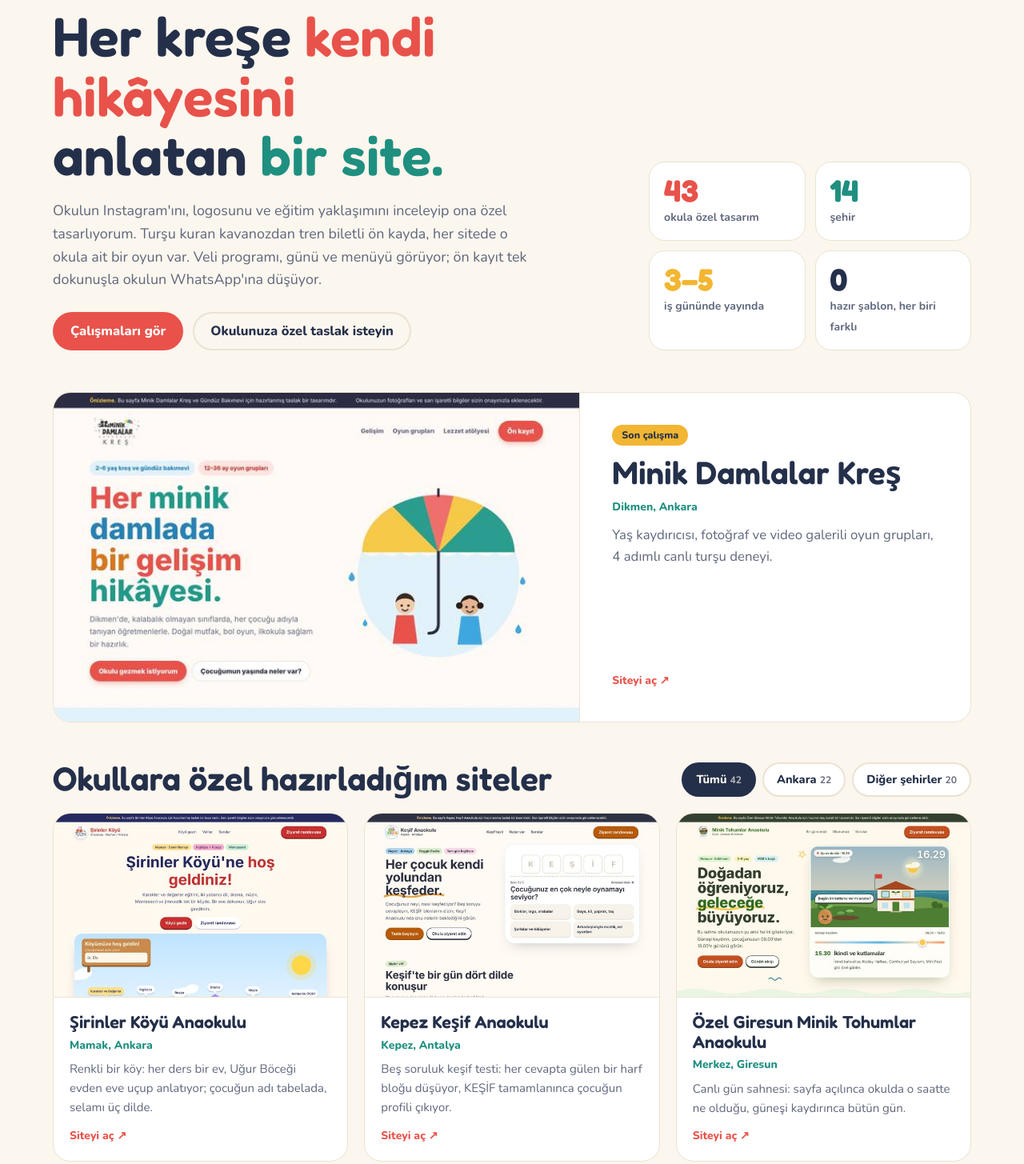
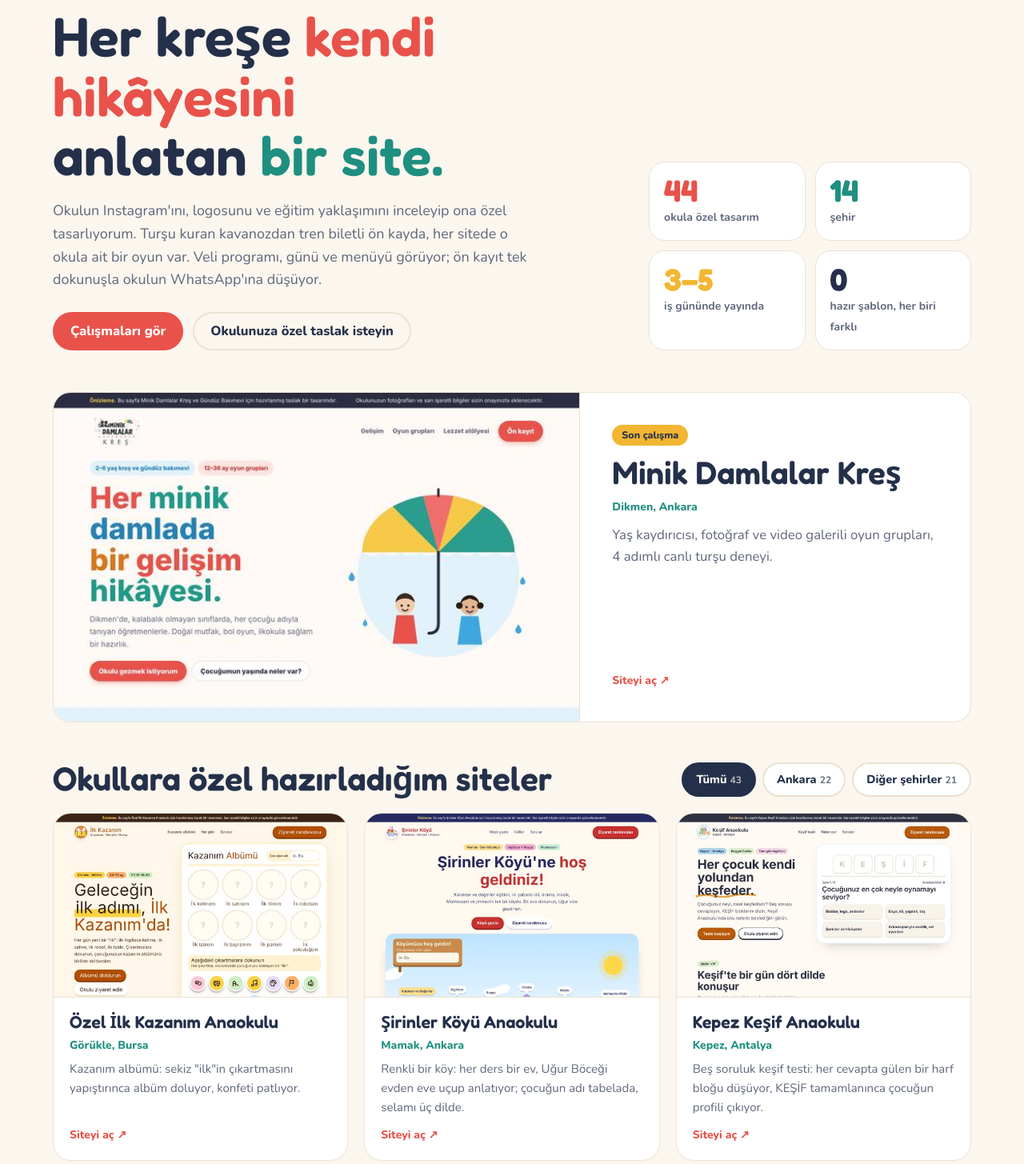
Before and after one commit to nnumanbekir-lgtm/kres-portfoy, a plain HTML site: page index.html in a window 1280 px wide. Shown: the part 140-1595 px from the top of the page at 80% size. Drawn offline with nearby package versions, Linux system fonts and the light colour scheme.

Commit message:
Portföye İlk Kazanım eklendi
Co-Authored-By: Claude Opus 5.5 <noreply@anthropic.com>
Claude-Session: https://claude.ai/code/session_01V27VxCak6nhkhKEoPmg8Ct

```diff
--- a/index.html
+++ b/index.html
@@ -1,11 +1,11 @@
 <!doctype html>
 <html lang="tr"><head><meta charset="utf-8"><meta name="viewport" content="width=device-width,initial-scale=1,viewport-fit=cover">
-<meta name="description" content="Kreş ve gündüz bakımevleri için okula özel web siteleri. 43 kreşe özel hazırlanmış tasarımlar.">
+<meta name="description" content="Kreş ve gündüz bakımevleri için okula özel web siteleri. 44 kreşe özel hazırlanmış tasarımlar.">
 <meta property="og:title" content="Numan Web · Kreş"><meta property="og:description" content="Her kreşe kendi hikâyesini anlatan bir site.">
 <title>Numan Web · Kreş</title>
 <meta property="og:type" content="website">
 <meta property="og:title" content="Kreşlere özel web siteleri · Numan">
-<meta property="og:description" content="43 kreşe özel hazırlanmış, her biri farklı web sitesi tasarımları.">
+<meta property="og:description" content="44 kreşe özel hazırlanmış, her biri farklı web sitesi tasarımları.">
 <meta property="og:url" content="https://nnumanbekir-lgtm.github.io/kres-portfoy/">
 <meta property="og:image" content="https://nnumanbekir-lgtm.github.io/kres-portfoy/og.jpg">
 <meta property="og:image:width" content="1200">
@@ -100,15 +100,18 @@ footer .wrap{display:flex;justify-content:space-between;gap:12px;flex-wrap:wrap;
 <h1>Her kreşe <span class="c1">kendi hikâyesini</span> anlatan <span class="c2">bir site.</span></h1>
 <p class="sub">Okulun Instagram'ını, logosunu ve eğitim yaklaşımını inceleyip ona özel tasarlıyorum. Turşu kuran kavanozdan tren biletli ön kayda, her sitede o okula ait bir oyun var. Veli programı, günü ve menüyü görüyor; ön kayıt tek dokunuşla okulun WhatsApp'ına düşüyor.</p>
 <div class="cta"><a class="btn" href="#isler">Çalışmaları gör</a><a class="btn alt" href="#iletisim">Okulunuza özel taslak isteyin</a></div></div>
-<div class="stats"><div class="stat" style="--c:var(--coral)"><b class="num">43</b><span>okula özel tasarım</span></div><div class="stat" style="--c:var(--teal)"><b class="num">14</b><span>şehir</span></div><div class="stat" style="--c:var(--sun)"><b class="num">3–5</b><span>iş gününde yayında</span></div><div class="stat" style="--c:var(--fg)"><b class="num">0</b><span>hazır şablon, her biri farklı</span></div></div>
+<div class="stats"><div class="stat" style="--c:var(--coral)"><b class="num">44</b><span>okula özel tasarım</span></div><div class="stat" style="--c:var(--teal)"><b class="num">14</b><span>şehir</span></div><div class="stat" style="--c:var(--sun)"><b class="num">3–5</b><span>iş gününde yayında</span></div><div class="stat" style="--c:var(--fg)"><b class="num">0</b><span>hazır şablon, her biri farklı</span></div></div>
 </div></section>
 <section class="work" id="isler"><div class="wrap">
 <a class="card feat" href="https://nnumanbekir-lgtm.github.io/minik-damlalar-kres/" target="_blank" rel="noopener" data-g="Ankara">
 <span class="shot"><img src="shots/minik-damlalar-kres.jpg" alt="Minik Damlalar Kreş sitesinin açılış ekranı" loading="eager" width="640" height="400"></span>
 <span class="meta"><span class="new">Son çalışma</span><span class="nm">Minik Damlalar Kreş</span><span class="pl">Dikmen, Ankara</span><span class="sg">Yaş kaydırıcısı, fotoğraf ve video galerili oyun grupları, 4 adımlı canlı turşu deneyi.</span><span class="go">Siteyi aç ↗</span></span></a>
 <div class="bar"><h2>Okullara özel hazırladığım siteler</h2>
-<div class="chips" role="group" aria-label="Şehre göre süz"><button type="button" data-f="all" aria-pressed="true">Tümü<small class="num">42</small></button><button type="button" data-f="Ankara" aria-pressed="false">Ankara<small class="num">22</small></button><button type="button" data-f="other" aria-pressed="false">Diğer şehirler<small class="num">20</small></button></div></div>
+<div class="chips" role="group" aria-label="Şehre göre süz"><button type="button" data-f="all" aria-pressed="true">Tümü<small class="num">43</small></button><button type="button" data-f="Ankara" aria-pressed="false">Ankara<small class="num">22</small></button><button type="button" data-f="other" aria-pressed="false">Diğer şehirler<small class="num">21</small></button></div></div>
 <div class="grid" id="grid">
+<a class="card" href="https://nnumanbekir-lgtm.github.io/ilk-kazanim-anaokulu/" target="_blank" rel="noopener" data-g="Diğer">
+<span class="shot"><img src="shots/ilk-kazanim-anaokulu.jpg" alt="Özel İlk Kazanım Anaokulu sitesinin açılış ekranı" loading="lazy" width="640" height="400"></span>
+<span class="meta"><span class="nm">Özel İlk Kazanım Anaokulu</span><span class="pl">Görükle, Bursa</span><span class="sg">Kazanım albümü: sekiz "ilk"in çıkartmasını yapıştırınca albüm doluyor, konfeti patlıyor.</span><span class="go">Siteyi aç ↗</span></span></a>
 <a class="card" href="https://nnumanbekir-lgtm.github.io/sirinler-koyu-anaokulu/" target="_blank" rel="noopener" data-g="Ankara">
 <span class="shot"><img src="shots/sirinler-koyu-anaokulu.jpg" alt="Şirinler Köyü Anaokulu sitesinin açılış ekranı" loading="lazy" width="640" height="400"></span>
 <span class="meta"><span class="nm">Şirinler Köyü Anaokulu</span><span class="pl">Mamak, Ankara</span><span class="sg">Renkli bir köy: her ders bir ev, Uğur Böceği evden eve uçup anlatıyor; çocuğun adı tabelada, selamı üç dilde.</span><span class="go">Siteyi aç ↗</span></span></a>
```
Also changed, not shown: shots/ilk-kazanim-anaokulu.jpg (added).
